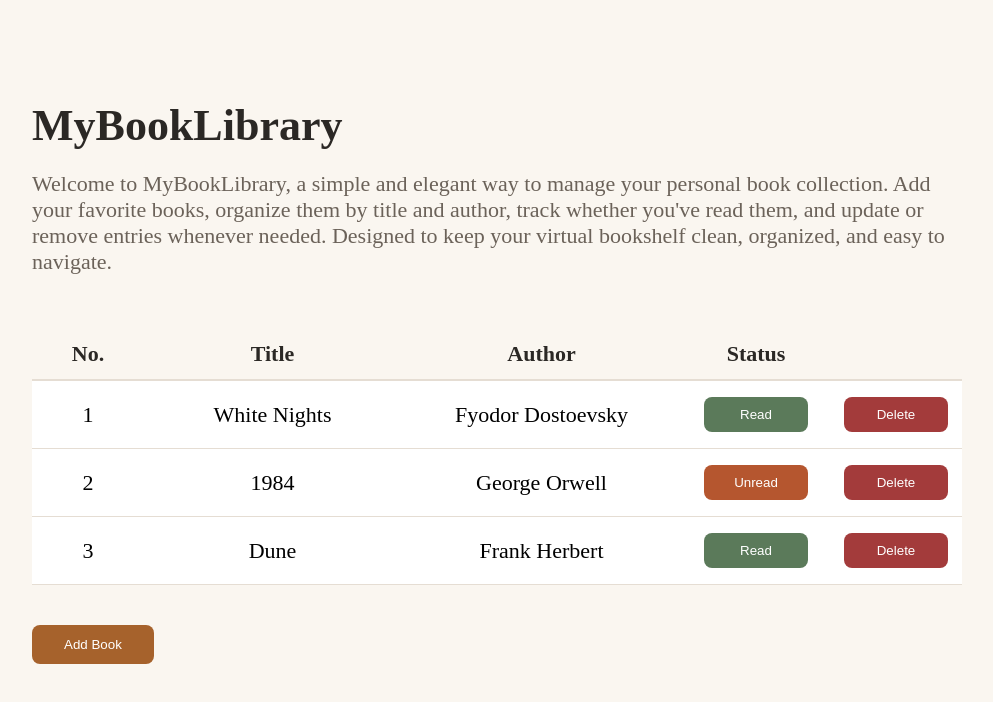
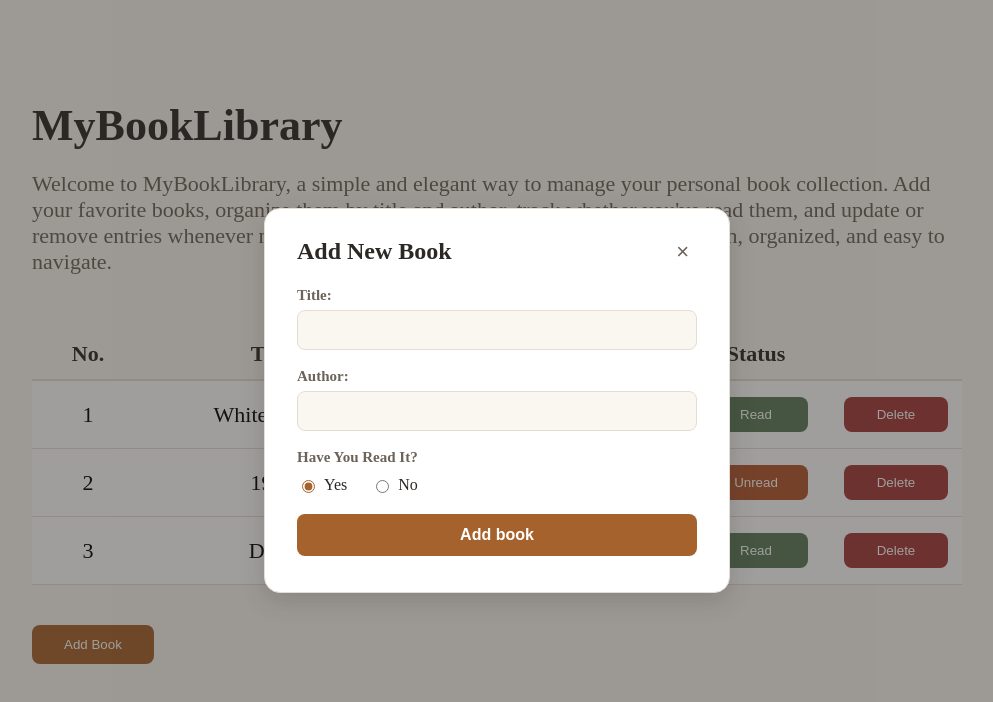
Before and after one commit to akshat-tyagi1/Library, a plain HTML site: page index.html in a window 1280 px wide. Both pictures are taken after a click on the button "Add Book". Shown: the whole page, without its empty margins (143-1136 px from the left). Drawn offline with Linux system fonts and the light colour scheme.

Commit message:
Implement add book modal and form handling

```diff
--- a/index.html
+++ b/index.html
@@ -31,6 +31,38 @@
         <button class="add-book">Add Book</button>
       </div>
     </div>
+
+    <dialog class="form-container">
+      <div class="form-header">
+        <p>Add New Book</p>
+        <button type="button" class="close" aria-label="Close">&times;</button>
+      </div>
+      <form class="book-form" action="">
+        <div class="input-group">
+          <label for="title">Title: </label>
+          <input type="text" name="title" id="title" />
+        </div>
+        <div class="input-group">
+          <label for="author">Author: </label>
+          <input type="text" name="author" id="author" />
+        </div>
+        <div class="read-unread">
+          <p>Have You Read It?</p>
+          <div class="radio-group">
+            <label>
+              <input type="radio" name="status" value="Read" checked />
+              Yes
+            </label>
+            <label>
+              <input type="radio" name="status" value="Unread" />
+              No
+            </label>
+          </div>
+          <button class="submit" type="submit">Add book</button>
+        </div>
+      </form>
+    </dialog>
+
     <script src="script.js"></script>
   </body>
 </html>
--- a/script.js
+++ b/script.js
@@ -1,6 +1,9 @@
 const bookContainer = document.querySelector(".book-container");
 const statusBtns = document.querySelectorAll(".status");
 const addBookBtn = document.querySelector(".add-book");
+const dialog = document.querySelector(".form-container");
+const closeBtn = document.querySelector(".close");
+const form = document.querySelector(".book-form");
 
 const myLibrary = [];
 let num = 1;
@@ -10,6 +13,26 @@ addBookToLibrary("1984", "George Orwell", "Unread");
 addBookToLibrary("Dune", "Frank Herbert", "Read");
 
 displayBooks();
+
+form.addEventListener("submit", (e) => {
+  e.preventDefault();
+
+  const data = new FormData(form);
+
+  addBookToLibrary(data.get("title"), data.get("author"), data.get("status"));
+
+  displayBooks();
+  dialog.close();
+  form.reset();
+});
+
+addBookBtn.addEventListener("click", () => {
+  dialog.showModal();
+});
+
+closeBtn.addEventListener("click", () => {
+  dialog.close();
+});
 
 function Book(title, author, status) {
   this.title = title;
--- a/style.css
+++ b/style.css
@@ -31,7 +31,7 @@ body {
 
 .name {
   font-size: 44px;
-  font-weight: 700;
+  font-weight: 900;
   color: var(--text-primary);
 }
 
@@ -41,7 +41,8 @@ body {
   color: var(--text-secondary);
 }
 
-.heading, .book {
+.heading,
+.book {
   display: grid;
   grid-template-columns: 80px 1fr 1fr 140px 100px;
   gap: 20px;
@@ -115,6 +116,7 @@ body {
   border-radius: 8px;
   background-color: var(--accent);
   color: #ffffff;
+  outline: none;
 }
 
 .add-book:hover {
@@ -131,6 +133,126 @@ button {
   cursor: pointer;
 }
 
-.unread, .read, .delete {
+.unread,
+.read,
+.delete {
   justify-self: center;
 }
+
+.form-container[open] {
+  display: flex;
+  flex-direction: column;
+  background-color: var(--bg-card);
+  color: var(--text-primary);
+  border-radius: 16px;
+  border: 1px solid var(--border);
+  box-shadow: 0px 8px 24px rgba(43, 40, 37, 0.18);
+  width: 400px;
+  padding: 28px 32px;
+}
+
+.form-container::backdrop {
+  background-color: rgba(43, 40, 37, 0.45);
+}
+
+.form-header {
+  display: flex;
+  justify-content: space-between;
+  align-items: center;
+  margin-bottom: 20px;
+}
+
+.form-header p {
+  font-size: 24px;
+  font-weight: 600;
+  margin: 0;
+}
+
+.form-header button {
+  border: none;
+  background-color: transparent;
+  color: var(--text-secondary);
+  font-size: 22px;
+  line-height: 1;
+  padding: 4px 8px;
+  border-radius: 6px;
+  outline: none;
+}
+
+.form-header button:hover {
+  background-color: var(--book-hover);
+  color: var(--text-primary);
+}
+
+.input-group {
+  display: flex;
+  flex-direction: column;
+  margin-bottom: 18px;
+}
+
+.input-group label {
+  font-size: 15px;
+  font-weight: 600;
+  color: var(--text-secondary);
+  margin-bottom: 6px;
+}
+
+.input-group input {
+  border: 1px solid var(--border);
+  border-radius: 8px;
+  padding: 10px 12px;
+  font-size: 16px;
+  color: var(--text-primary);
+  background-color: var(--bg-page);
+}
+
+.input-group input:focus {
+  outline: none;
+  border-color: var(--accent);
+}
+
+.read-unread {
+    margin-bottom: 8px;
+}
+
+.read-unread p {
+    font-size: 15px;
+    font-weight: 600;
+    color: var(--text-secondary);
+    margin: 0px 0px 10px;
+}
+
+.radio-group {
+    display: flex;
+    gap: 24px;
+    margin-bottom: 20px;
+}
+
+.radio-group label {
+    display: flex;
+    align-items: center;
+    gap: 6px;
+    font-size: 16px;
+    color: var(--text-primary);
+    cursor: pointer;
+}
+
+.radio-group input {
+    accent-color: var(--accent);
+    cursor: pointer;
+}
+
+.submit {
+    width: 100%;
+    border: none;
+    padding: 12px 0px;
+    border-radius: 8px;
+    background-color: var(--accent);
+    color: #ffffff;
+    font-size: 16px;
+    font-weight: 600;
+}
+
+.submit:hover {
+    background-color: var(--accent-hover);
+}
```
Lines whose indentation alone changed are shown as unchanged.
